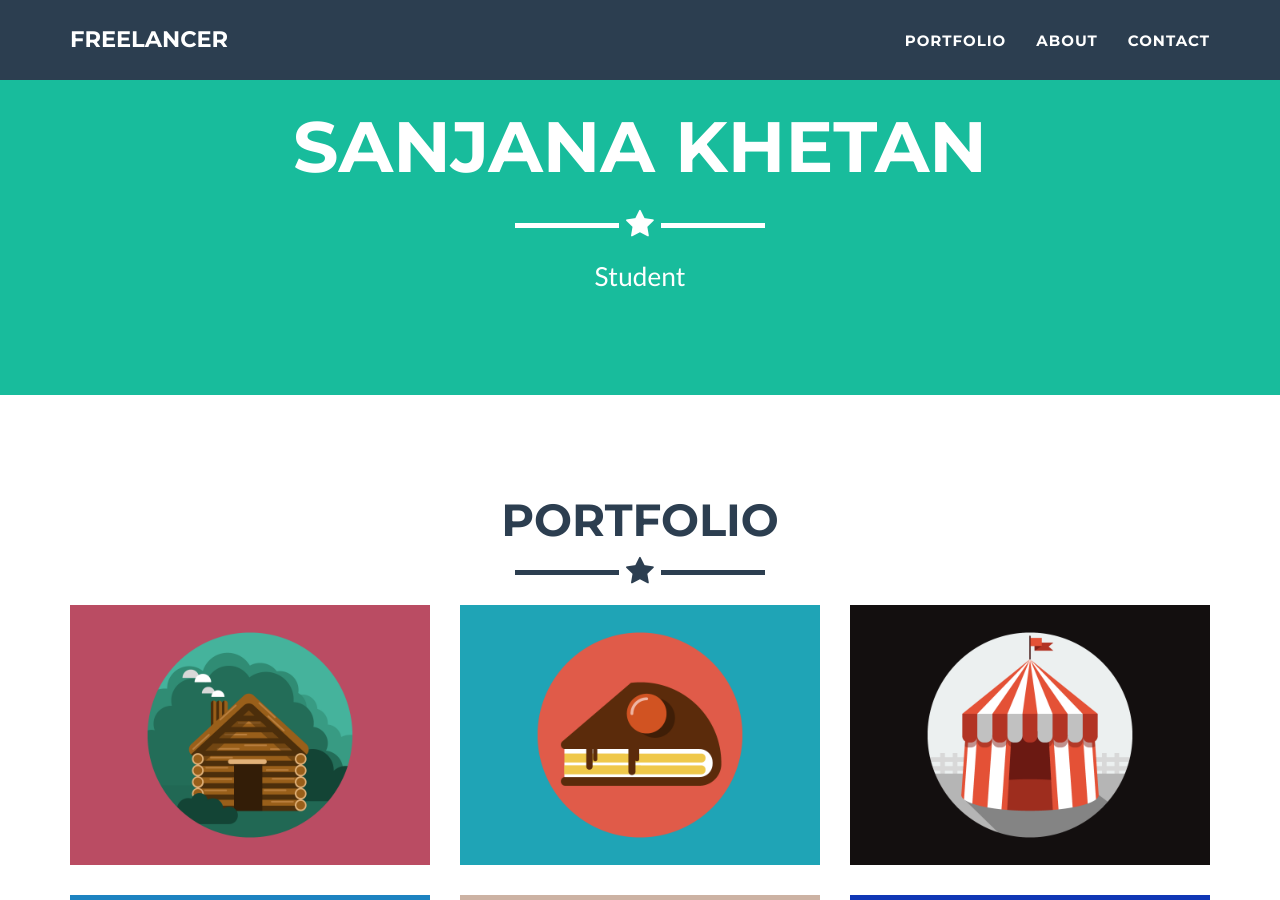
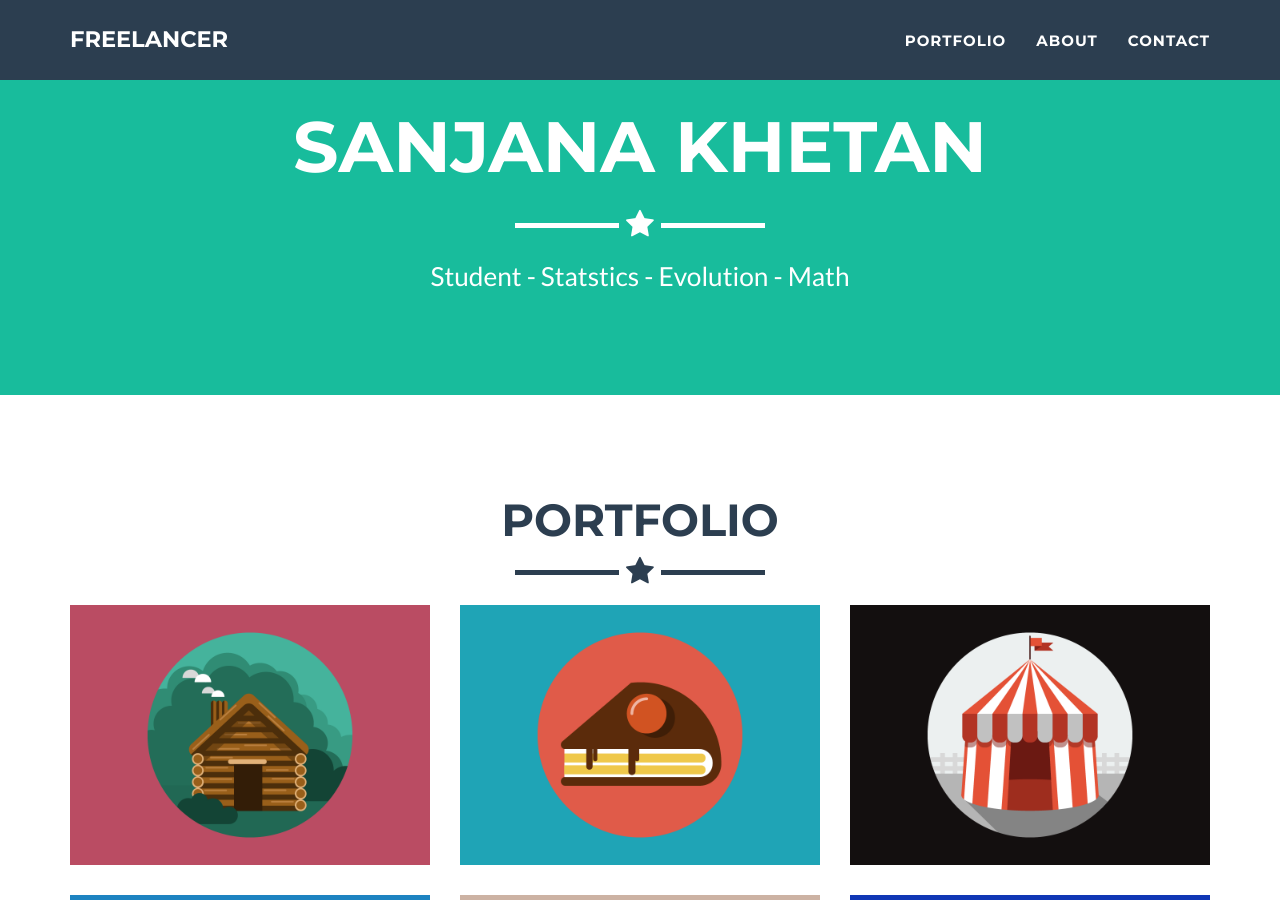
Before and after one commit to badgirlsanju/badgirlsanju.github.io, a Jekyll site: the page built from index.html, in a window 1280 px wide and 900 px high, scrolled down 474 px. Built offline with Jekyll 4.4.1, drawn with Linux system fonts in a browser that asks for light colours.

Commit message:
Update header.html

```diff
--- a/_includes/header.html
+++ b/_includes/header.html
@@ -7,7 +7,7 @@
                     <div class="intro-text">
                         <span class="name">Sanjana Khetan</span>
                         <hr class="star-light">
-                        <span class="skills">Student </span>
+                        <span class="skills">Student - Statstics - Evolution - Math</span>
                     </div>
                 </div>
             </div>
```
